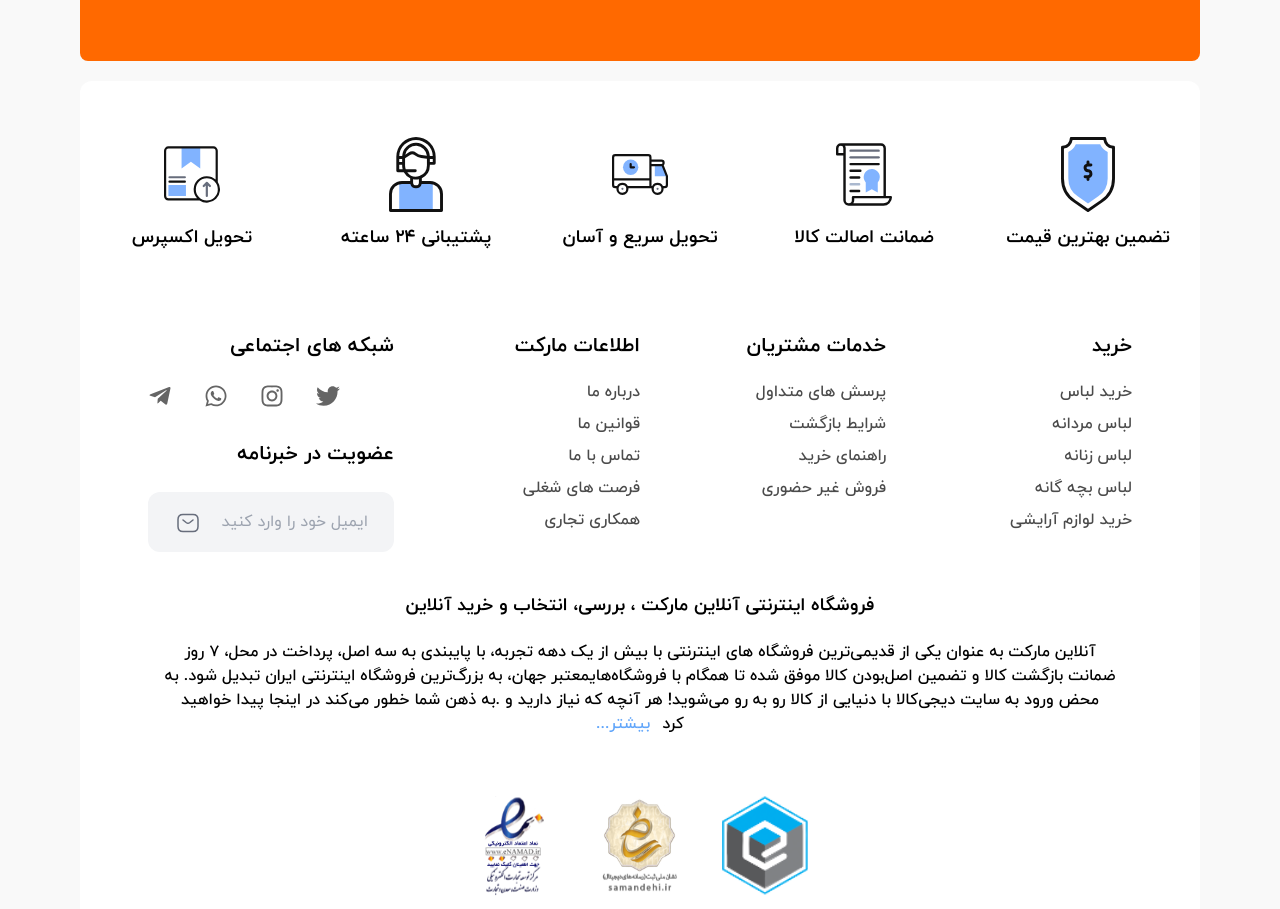
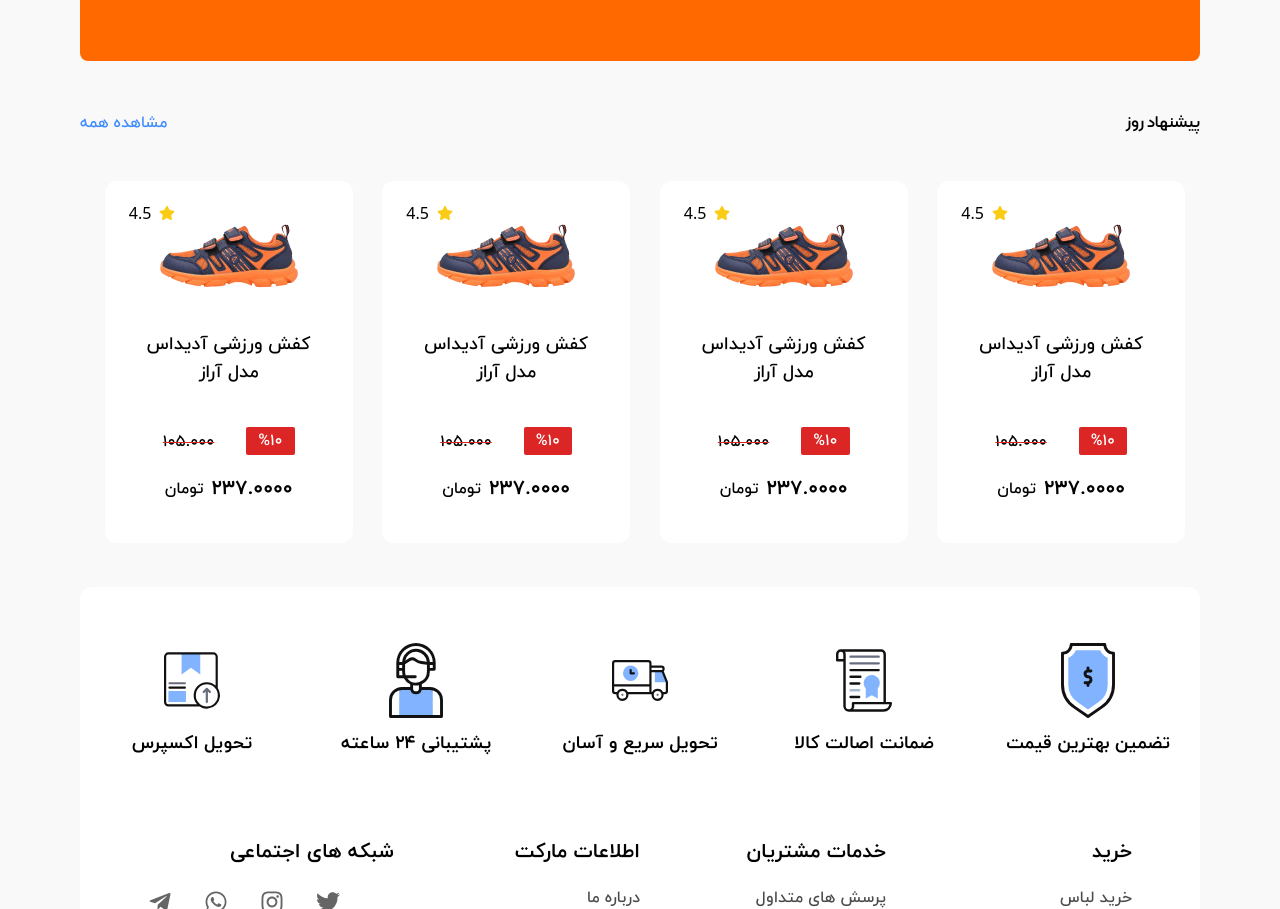
Before and after one commit to Ario-Team/shapino-frontend, a Next.js app: page / in a window 1280 px wide. Shown: the part 2558-3467 px from the top of the page. Built offline with nearby package versions, Linux system fonts and the light colour scheme.

Commit message:
Added the ProductDailyRecommendSlider component

```diff
--- /dev/null
+++ b/components/ProductDailyRecommendSlider.jsx
@@ -0,0 +1,57 @@
+import BaseSlider from "./BaseSlider";
+import { SwiperSlide } from "swiper/react";
+import ProductItem from "./ProductItem";
+
+const ProductDailyRecommendSlider = () => {
+  return (
+    <BaseSlider title="پیشنهاد روز">
+      <SwiperSlide>
+        <ProductItem />
+      </SwiperSlide>
+      <SwiperSlide>
+        <ProductItem />
+      </SwiperSlide>
+      <SwiperSlide>
+        <ProductItem />
+      </SwiperSlide>
+      <SwiperSlide>
+        <ProductItem />
+      </SwiperSlide>
+      <SwiperSlide>
+        <ProductItem />
+      </SwiperSlide>
+      <SwiperSlide>
+        <ProductItem />
+      </SwiperSlide>
+      <SwiperSlide>
+        <ProductItem />
+      </SwiperSlide>
+      <SwiperSlide>
+        <ProductItem />
+      </SwiperSlide>
+      <SwiperSlide>
+        <ProductItem />
+      </SwiperSlide>
+      <SwiperSlide>
+        <ProductItem />
+      </SwiperSlide>
+      <SwiperSlide>
+        <ProductItem />
+      </SwiperSlide>
+      <SwiperSlide>
+        <ProductItem />
+      </SwiperSlide>
+      <SwiperSlide>
+        <ProductItem />
+      </SwiperSlide>
+      <SwiperSlide>
+        <ProductItem />
+      </SwiperSlide>
+      <SwiperSlide>
+        <ProductItem />
+      </SwiperSlide>
+    </BaseSlider>
+  );
+};
+
+export default ProductDailyRecommendSlider;
--- a/pages/index.jsx
+++ b/pages/index.jsx
@@ -9,6 +9,7 @@
 import PopularBrands from "../components/PopularBrands";
 import MostSellSlider from "../components/MostSellSlider";
 import XiaomiFestival from "../components/XiaomiFestival";
+import ProductDailyRecommendSlider from "../components/ProductDailyRecommendSlider";
 
 export default function Home() {
   return (
@@ -29,6 +30,7 @@
           <MostSellSlider />
           <PopularBrands />
           <XiaomiFestival />
+          <ProductDailyRecommendSlider />
         </div>
       </MainLayout>
     </>
```
